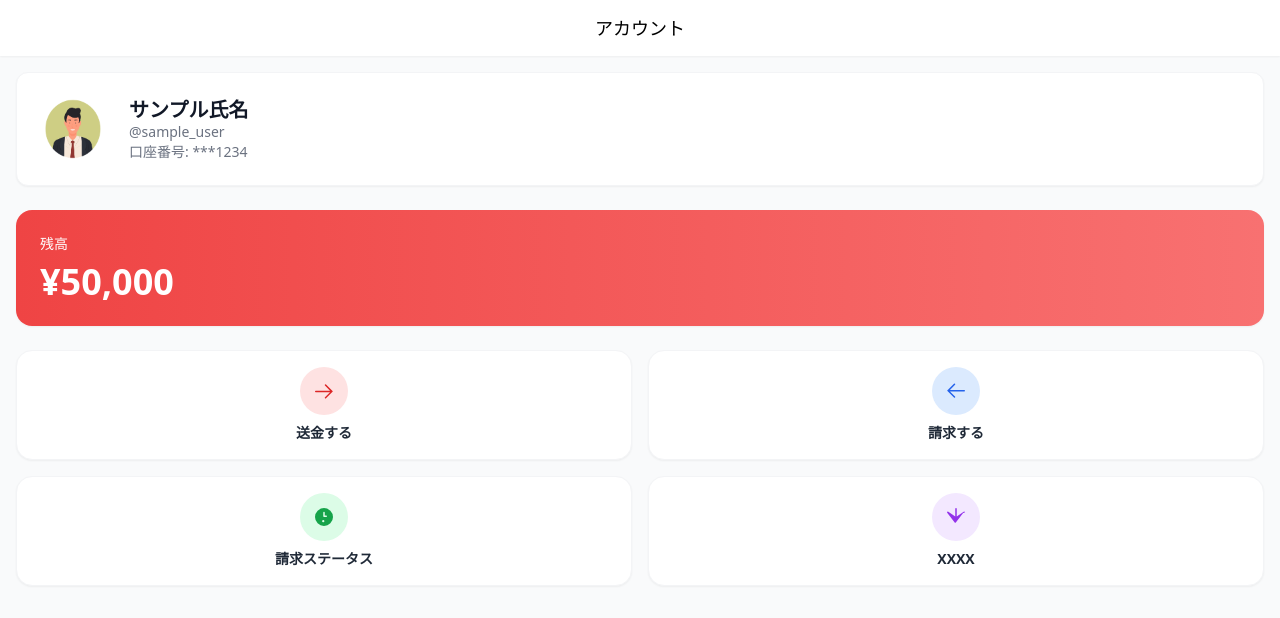
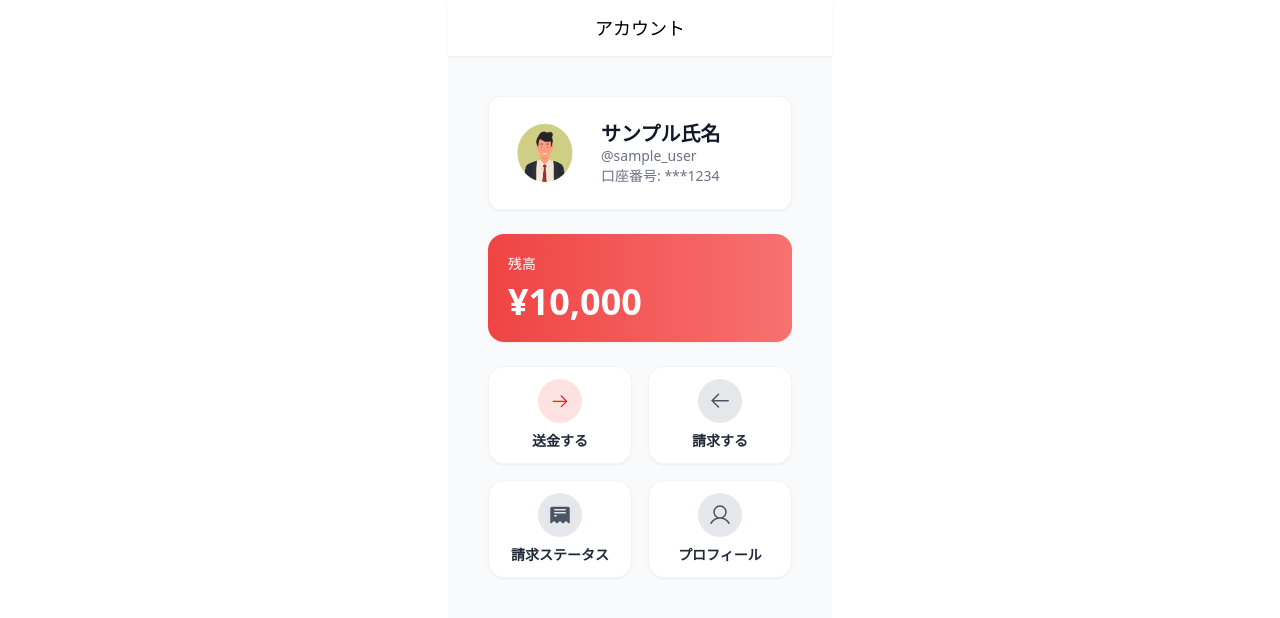
Before and after one commit to deraryo4559/GroupeF, a React (Vite) app in the folder front/: page / in a window 1280 px wide. Shown: the top 618 px of the page. Built offline with nearby package versions, Linux system fonts and the light colour scheme.

Commit message:
ヘッダー、アイコン、残高カード、メニューアイコンボタンコンポーネントのスタイルを改善し、トップページに新しいコンポーネントを統合

```diff
--- /dev/null
+++ b/front/src/components/BalanceCard.jsx
@@ -0,0 +1,32 @@
+import React from 'react';
+
+/**
+ * アカウント残高カードコンポーネント
+ *
+ * @param {Object} props
+ * @param {number} props.balance - 表示する残高
+ * @param {string} props.label - 残高ラベル (デフォルト: "残高")
+ * @param {string} props.bgColor - 背景色クラス (デフォルト: "bg-gradient-to-r from-red-500 to-red-400")
+ * @returns {JSX.Element}
+ */
+const BalanceCard = ({
+    balance,
+    label = "残高",
+    bgColor = "bg-gradient-to-r from-red-500 to-red-400"
+}) => {
+    // 数値の場合はtoLocaleStringを使用、文字列の場合はそのまま表示
+    const formattedBalance = typeof balance === 'number'
+        ? `¥${balance.toLocaleString()}`
+        : balance;
+
+    return (
+        <section className={`${bgColor} p-5 rounded-2xl shadow-sm text-white`}>
+            <div className="flex justify-between items-center">
+                <h2 className="text-white text-sm font-medium">{label}</h2>
+            </div>
+            <p className="text-white text-4xl font-bold mt-2">{formattedBalance}</p>
+        </section>
+    );
+};
+
+export default BalanceCard;
--- a/front/src/components/Header.jsx
+++ b/front/src/components/Header.jsx
@@ -85,7 +85,7 @@ function Header({
 
     // ヘッダー部分
     const headerElement = (
-        <header className={`fixed top-0 left-0 right-0 bg-white shadow-sm z-10 ${className}`}>
+        <header className={`max-w-sm w-full fixed top-0 left-0 right-0 mx-auto bg-white shadow-sm z-10 ${className}`}>
             <div className={`flex items-center justify-between px-4 ${headerHeight}`}>
                 {/* 戻るボタン */}
                 {showBackButton && (
@@ -128,7 +128,7 @@ function Header({
         return (
             <>
                 {headerElement}
-                <div className="pt-16">
+                <div className="pt-16 max-w-sm w-full mx-auto">
                     {children}
                 </div>
             </>
@@ -140,7 +140,7 @@ function Header({
         return (
             <>
                 {headerElement}
-                <div className={`${headerHeight} w-full`}></div>
+                <div className={`${headerHeight} w-full max-w-sm mx-auto`}></div>
             </>
         );
     }
--- a/front/src/components/Icon.jsx
+++ b/front/src/components/Icon.jsx
@@ -20,4 +20,6 @@ const Icon = (props) => {
     )
 }
 
+
+
 export default Icon
--- /dev/null
+++ b/front/src/components/MenuIconButton.jsx
@@ -0,0 +1,27 @@
+import React from 'react';
+
+/**
+ * アイコン付きメニューボタンコンポーネント
+ * @param {Object} props
+ * @param {string} props.label - ボタンのラベルテキスト
+ * @param {React.ReactNode} props.icon - SVGアイコン要素
+ * @param {string} props.bgColor - アイコン背景色のクラス名 (例: "bg-red-100")
+ * @param {string} props.textColor - アイコン色のクラス名 (例: "text-red-600")
+ * @param {function} props.onClick - クリック時のコールバック関数
+ * @returns {JSX.Element}
+ */
+const MenuIconButton = ({ label, icon, bgColor, textColor, onClick }) => {
+    return (
+        <button
+            onClick={onClick}
+            className="flex flex-col items-center justify-center gap-2 rounded-2xl bg-white p-3 text-center shadow-sm border border-gray-100"
+        >
+            <div className={`grid place-content-center ${bgColor} ${textColor} rounded-full size-11`}>
+                {icon}
+            </div>
+            <span className="text-gray-800 text-sm font-semibold">{label}</span>
+        </button>
+    );
+};
+
+export default MenuIconButton;
--- /dev/null
+++ b/front/src/components/MenuIcons.jsx
@@ -0,0 +1,34 @@
+import React from 'react';
+
+/**
+ * メニューで使用する各種アイコン
+ */
+export const SendIcon = () => (
+    <svg fill="currentColor" height="20" viewBox="0 0 256 256" width="24" xmlns="http://www.w3.org/2000/svg">
+        <path d="M221.66,133.66l-72,72a8,8,0,0,1-11.32-11.32L192.69,140H40a8,8,0,0,1,0-16H192.69L138.34,69.66a8,8,0,0,1,11.32-11.32l72,72A8,8,0,0,1,221.66,133.66Z"></path>
+    </svg>
+);
+
+export const RequestIcon = () => (
+    <svg fill="currentColor" height="24" viewBox="0 0 256 256" width="24" xmlns="http://www.w3.org/2000/svg">
+        <path d="M34.34,122.34l72-72a8,8,0,0,1,11.32,11.32L63.31,116H216a8,8,0,0,1,0,16H63.31l54.35,54.34a8,8,0,0,1-11.32,11.32l-72-72A8,8,0,0,1,34.34,122.34Z"></path>
+    </svg>
+);
+
+export const StatusIcon = () => (
+    <svg fill="currentColor" height="24" viewBox="0 0 256 256" width="24" xmlns="http://www.w3.org/2000/svg">
+        <path d="M224,128a96,96,0,1,1-96-96A96,96,0,0,1,224,128ZM128,72a8,8,0,0,0-8,8v40a8,8,0,0,0,8,8h24a8,8,0,0,0,0-16H136V80A8,8,0,0,0,128,72Zm-8,88a12,12,0,1,0,12,12A12,12,0,0,0,120,160Z"></path>
+    </svg>
+);
+
+export const ProfileIcon = () => (
+    <svg fill="currentColor" height="24" viewBox="0 0 256 256" width="24" xmlns="http://www.w3.org/2000/svg">
+        <path d="M230.92,212c-15.23-26.33-38.7-45.21-66.09-54.16a72,72,0,1,0-73.66,0C63.78,166.78,40.31,185.66,25.08,212a8,8,0,1,0,13.85,8c18.84-32.56,52.14-52,89.07-52s70.23,19.44,89.07,52a8,8,0,1,0,13.85-8ZM72,96a56,56,0,1,1,56,56A56.06,56.06,0,0,1,72,96Z"/>
+    </svg>
+);
+
+export const ReceiptIcon = () => (
+    <svg fill="currentColor" width="24" height="24" viewBox="0 0 256 256" xmlns="http://www.w3.org/2000/svg">
+        <path d="M216,40H40A16,16,0,0,0,24,56V208a8,8,0,0,0,12.24,6.78L64,192.75l27.76,22.03a8,8,0,0,0,9.6,0L128,192.75l26.64,22.03a8,8,0,0,0,9.6,0L192,192.75l27.76,22.03A8,8,0,0,0,232,208V56A16,16,0,0,0,216,40ZM88,144H72a8,8,0,0,1,0-16H88a8,8,0,0,1,0,16Zm96-32H72a8,8,0,0,1,0-16H184a8,8,0,0,1,0,16Zm0-32H72a8,8,0,0,1,0-16H184a8,8,0,0,1,0,16Z" />
+    </svg>
+);
--- a/front/src/pages/Top.jsx
+++ b/front/src/pages/Top.jsx
@@ -2,11 +2,13 @@ import React, { useState, useEffect } from 'react';
 import Button1 from '../components/button1';
 import Icon from '../components/Icon';
 import Header from '../components/Header';
-import Balance from '../components/Balance';
+import BalanceCard from '../components/BalanceCard';
+import MenuIconButton from '../components/MenuIconButton';
+import { SendIcon, RequestIcon, StatusIcon, ProfileIcon, ReceiptIcon } from '../components/MenuIcons';
 import { Link } from 'react-router-dom';
 
 const Top = () => {
-    const [balance, setBalance] = useState(50000); // 初期残高50,000円
+    const [balance, setBalance] = useState(10000);
 
     // ローカルストレージから残高を読み込み
     useEffect(() => {
@@ -14,12 +16,14 @@ const Top = () => {
         if (savedBalance) {
             setBalance(Number(savedBalance));
         } else {
-            localStorage.setItem('userBalance', '50000');
+            localStorage.setItem('userBalance', balance.toString());
         }
     }, []);
 
     return (
-        <div className="relative flex size-full min-h-screen flex-col overflow-x-hidden bg-gray-50">
+        <div className="flex justify-center">
+            <div className="max-w-sm w-full p-6 flex flex-col justify-center bg-gray-50">
+
                 {/* ヘッダー */}
                 <Header title="アカウント" showBackButton={false} />
 
@@ -38,56 +42,47 @@ const Top = () => {
                     </section>
 
                     {/* 残高表示 */}
-                <section className="bg-gradient-to-r from-red-500 to-red-400 p-6 rounded-2xl shadow-sm text-white">
-                    <div className="flex justify-between items-center">
-                        <h2 className="text-white text-sm font-medium">残高</h2>
-                    </div>
-                    <p className="text-white text-4xl font-bold mt-2">¥{balance.toLocaleString()}</p>
-                </section>
+                    <BalanceCard
+                        balance={balance}
+                        label="残高"
+                    />
 
                     {/* 操作メニュー */}
                     <section className="grid grid-cols-2 gap-4">
-                    <button onClick={() => window.location.href = '/step3'}
-                        className="flex flex-col items-center justify-center gap-2 rounded-2xl bg-white p-4 text-center shadow-sm border border-gray-100">
-                        <div className="grid place-content-center bg-red-100 text-red-600 rounded-full size-12">
-                            <svg fill="currentColor" height="24" viewBox="0 0 256 256" width="24" xmlns="http://www.w3.org/2000/svg">
-                                <path d="M221.66,133.66l-72,72a8,8,0,0,1-11.32-11.32L192.69,140H40a8,8,0,0,1,0-16H192.69L138.34,69.66a8,8,0,0,1,11.32-11.32l72,72A8,8,0,0,1,221.66,133.66Z"></path>
-                            </svg>
-                        </div>
-                        <span className="text-gray-800 text-sm font-semibold">送金する</span>
-                    </button>
+                        <MenuIconButton
+                            label="送金する"
+                            icon={<SendIcon />}
+                            bgColor="bg-red-100"
+                            textColor="text-red-600"
+                            onClick={() => window.location.href = '/step3'}
+                        />
 
-                    <button onClick={() => window.location.href = '/request'}
-                        className="flex flex-col items-center justify-center gap-2 rounded-2xl bg-white p-4 text-center shadow-sm border border-gray-100">
-                        <div className="grid place-content-center bg-blue-100 text-blue-600 rounded-full size-12">
-                            <svg fill="currentColor" height="24" viewBox="0 0 256 256" width="24" xmlns="http://www.w3.org/2000/svg">
-                                <path d="M34.34,122.34l72-72a8,8,0,0,1,11.32,11.32L63.31,116H216a8,8,0,0,1,0,16H63.31l54.35,54.34a8,8,0,0,1-11.32,11.32l-72-72A8,8,0,0,1,34.34,122.34Z"></path>
-                            </svg>
-                        </div>
-                        <span className="text-gray-800 text-sm font-semibold">請求する</span>
-                    </button>
+                        <MenuIconButton
+                            label="請求する"
+                            icon={<RequestIcon />}
+                            bgColor="bg-gray-200"
+                            textColor="text-gray-600"
+                            onClick={() => window.location.href = '/request'}
+                        />
 
-                    <button onClick={() => window.location.href = '/billing-status'}
-                        className="flex flex-col items-center justify-center gap-2 rounded-2xl bg-white p-4 text-center shadow-sm border border-gray-100">
-                        <div className="grid place-content-center bg-green-100 text-green-600 rounded-full size-12">
-                            <svg fill="currentColor" height="24" viewBox="0 0 256 256" width="24" xmlns="http://www.w3.org/2000/svg">
-                                <path d="M224,128a96,96,0,1,1-96-96A96,96,0,0,1,224,128ZM128,72a8,8,0,0,0-8,8v40a8,8,0,0,0,8,8h24a8,8,0,0,0,0-16H136V80A8,8,0,0,0,128,72Zm-8,88a12,12,0,1,0,12,12A12,12,0,0,0,120,160Z"></path>
-                            </svg>
-                        </div>
-                        <span className="text-gray-800 text-sm font-semibold">請求ステータス</span>
-                    </button>
+                        <MenuIconButton
+                            label="請求ステータス"
+                            icon={<ReceiptIcon />}
+                            bgColor="bg-gray-200"
+                            textColor="text-gray-600"
+                            onClick={() => window.location.href = '/billing-status'}
+                        />
 
-                    <button onClick={() => alert('')}
-                        className="flex flex-col items-center justify-center gap-2 rounded-2xl bg-white p-4 text-center shadow-sm border border-gray-100">
-                        <div className="grid place-content-center bg-purple-100 text-purple-600 rounded-full size-12">
-                            <svg fill="currentColor" height="24" viewBox="0 0 256 256" width="24" xmlns="http://www.w3.org/2000/svg">
-                                <path d="M218.1,70.18a8,8,0,0,0-8.2,1.94L136,121.43V40a8,8,0,0,0-16,0v81.43L46.1,72.12a8,8,0,0,0-12.2,10.24l80,104a8,8,0,0,0,12.2,0l80-104A8,8,0,0,0,218.1,70.18Z"></path>
-                            </svg>
-                        </div>
-                        <span className="text-gray-800 text-sm font-semibold">XXXX</span>
-                    </button>
+                        <MenuIconButton
+                            label="プロフィール"
+                            icon={<ProfileIcon />}
+                            bgColor="bg-gray-200"
+                            textColor="text-gray-600"
+                            onClick={() => alert('準備中')}
+                        />
                     </section>
                 </main>
+            </div>
         </div>
     );
 };
```
Lines whose indentation alone changed are shown as unchanged.
